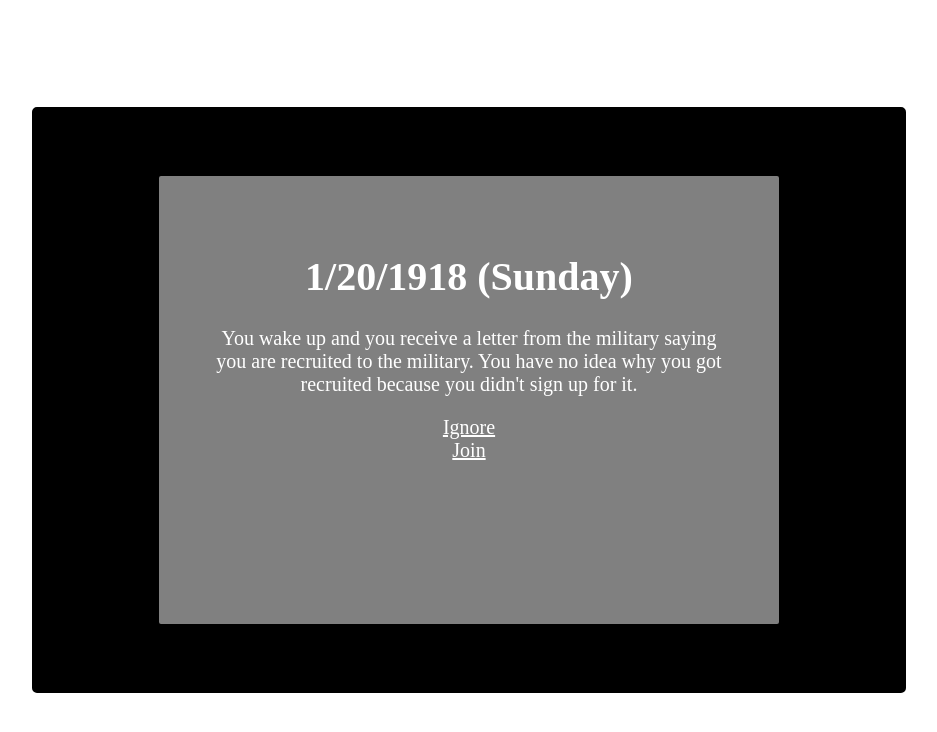
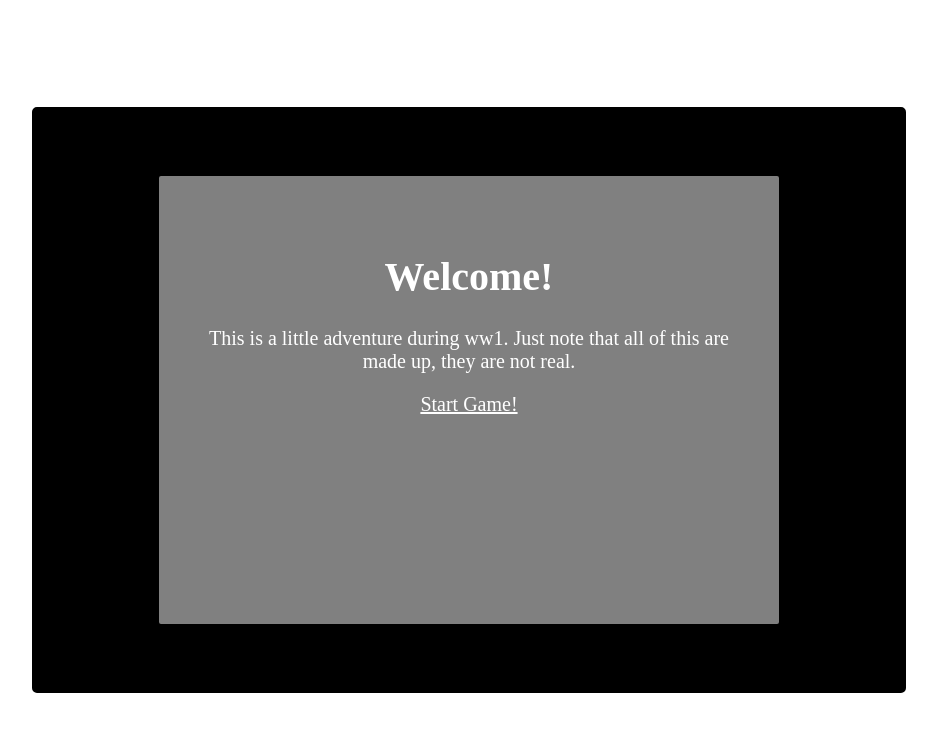
Before and after one commit to briana6390/ww1, a plain HTML site: page index.html in a window 1280 px wide. Shown: the whole page, without its empty margins (171-1108 px from the left). Drawn offline with Linux system fonts and the light colour scheme.

Commit message:
fixed a problem

```diff
--- a/index.html
+++ b/index.html
@@ -9,13 +9,10 @@
     <body>
         <div>
             <div class="container">
-                <h1>1/20/1918 (Sunday)</h1>
-                <p>You wake up and you receive a letter from the military saying you are recruited to the military. You have no idea why you got recruited because you didn't sign up for it.</p>
-                <a href="ending-1/ignore.html">Ignore</a>
-                <br>
-                <a href="ending-2/join-military.html">Join</a>
+                <h1>Welcome!</h1>
+                <p>This is a little adventure during ww1. Just note that all of this are made up, they are not real.</p>
+                <a href="/start.html">Start Game!</a>
             </div>
         </div>
-
     </body>
 </html>
```
Also changed, not shown: start.html (+6 -3 lines).
